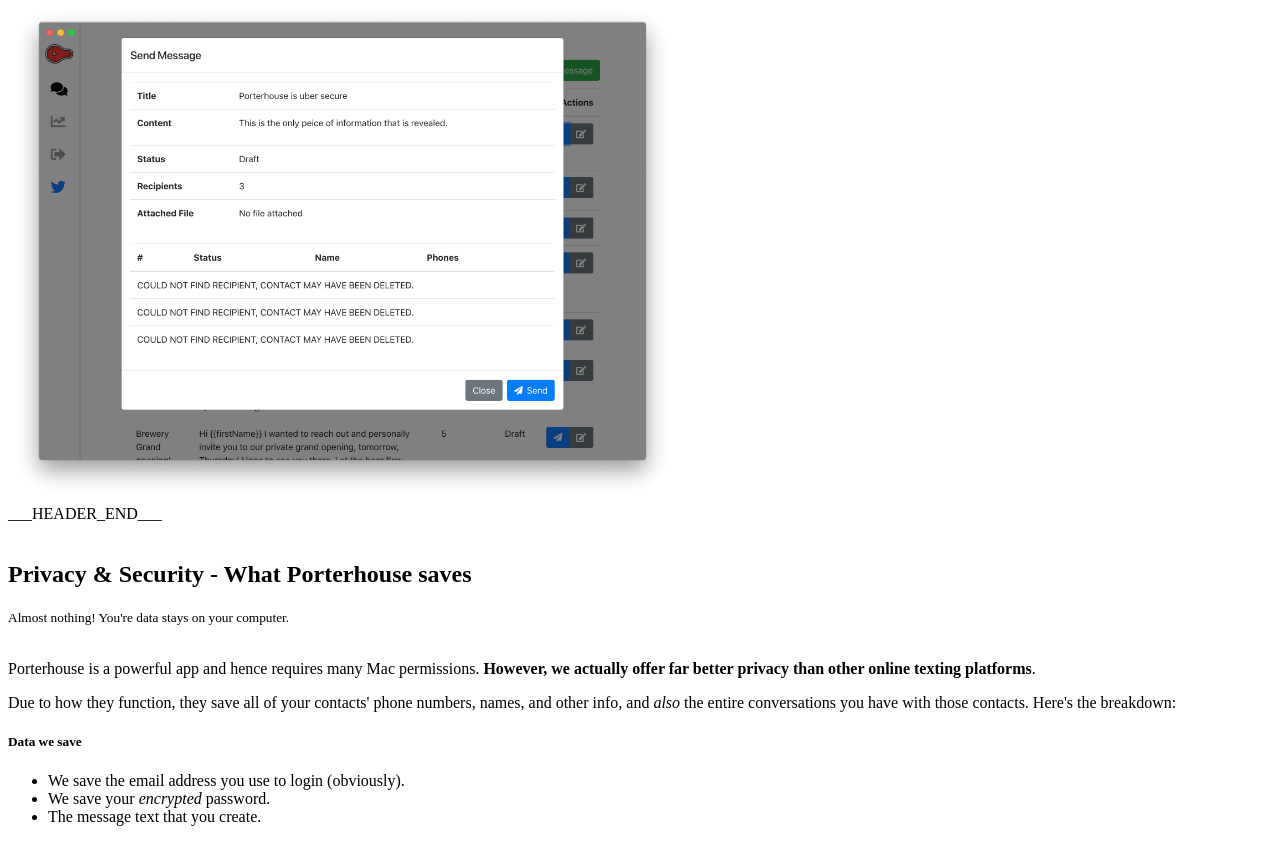
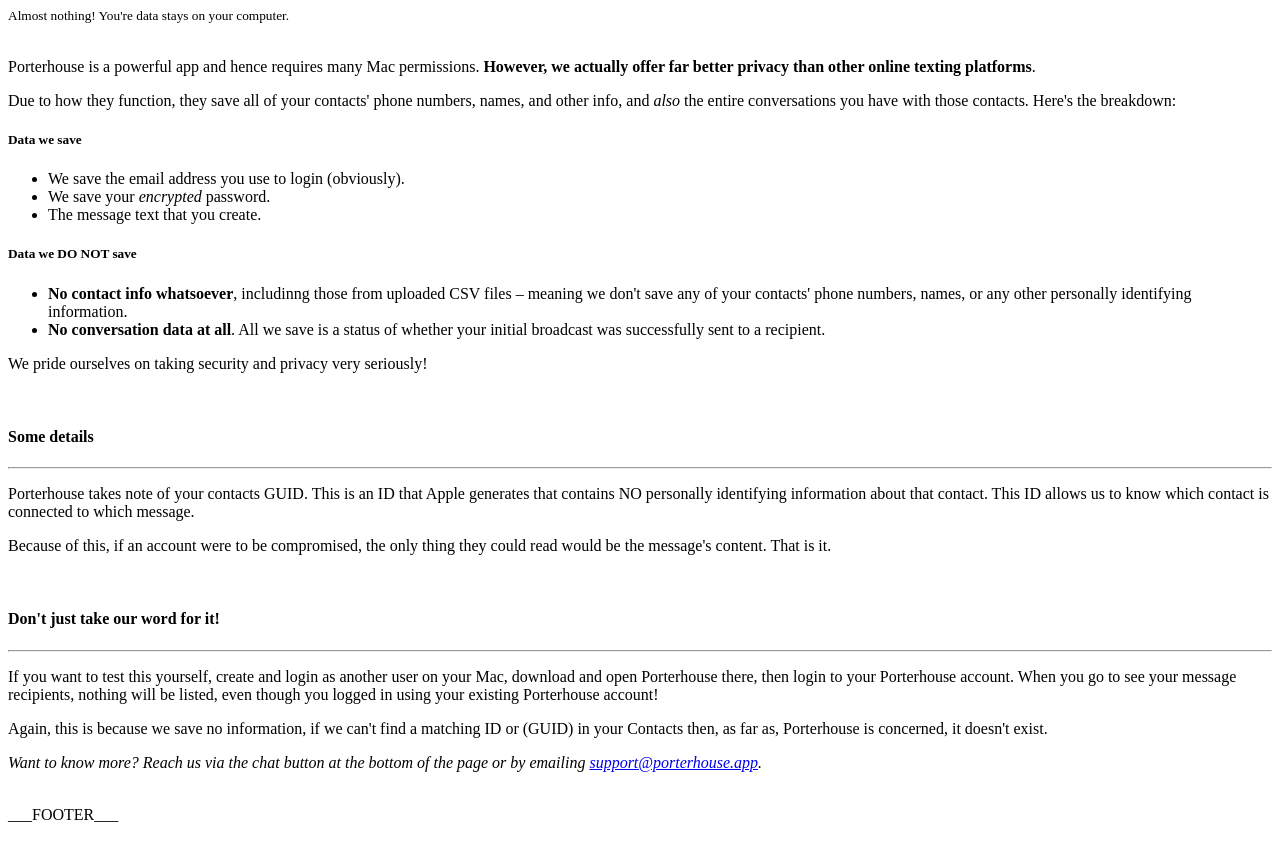
Before and after one commit to cworsley4/porterhousedotapp, a website: page pages/security.html in a window 1280 px wide. Shown: the part 105-950 px from the top of the page. Drawn offline with Linux system fonts and the light colour scheme; files whose address does not match are found by name.

Commit message:
remove security header image and make error generic

```diff
--- a/pages/security.html
+++ b/pages/security.html
@@ -11,13 +11,13 @@
 
 <body>
   ___HEADER_START___
-  <div class="row">
+  <!-- <div class="row">
     <div class="col text-center">
       <h1>Privacy & Security</h1>
       <img class="header-img img-fluid" alt="Porterhouse security screenshot"
         src="___ROOT_URL___/assets/uber-secure.png" height="500" />
     </div>
-  </div>
+  </div> -->
   ___HEADER_END___
   <div class="container">
     <div id="features">
@@ -71,9 +71,8 @@
         </h4>
         <hr />
         <p>
-          If you want to test this yourself, create another user on your Mac, download Porterhouse as that, then login to your Porterhouse account. When you
-          go to see your message recipients, nothing will be listed.
-          You'll see a message stating "COULD NOT FIND RECIPIENT, CONTACT MAY HAVE BEEN DELETED.".
+          If you want to test this yourself, create and login as another user on your Mac, download and open Porterhouse there, then login to your Porterhouse account. When you
+          go to see your message recipients, nothing will be listed, even though you logged in using your existing Porterhouse account!
         </p>
         <p>
           Again, this is because we save no information, if we can't find a matching ID or (GUID) in your Contacts then,
```
